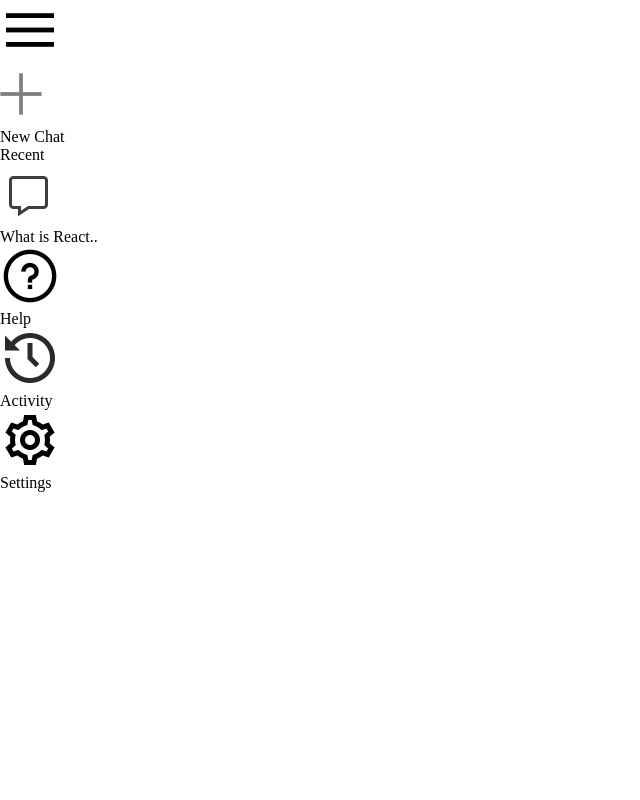
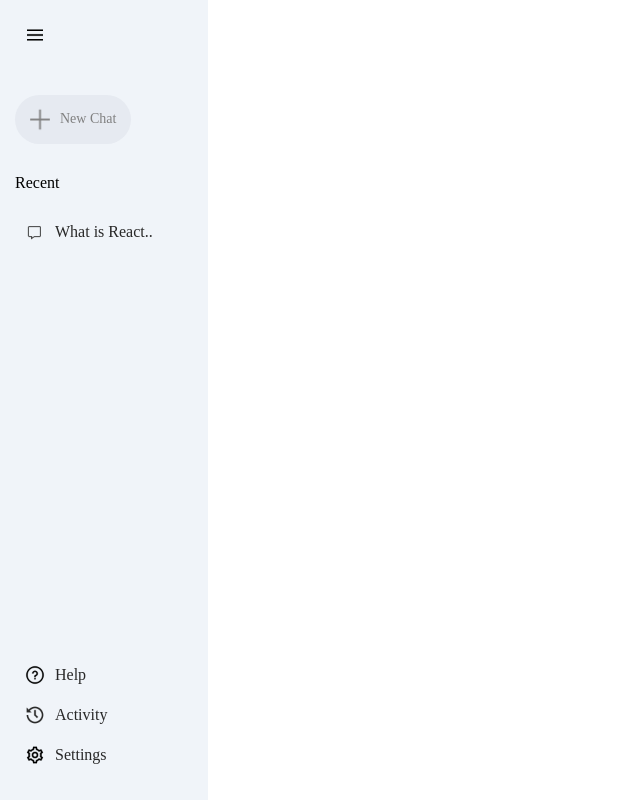
Before and after one commit to Thushan2002/gemini_clone-react, a React (Vite) app: page / in a window 1280 px wide. Shown: the whole page, without its empty margins (0-640 px from the left). Built offline with nearby package versions, Linux system fonts and the light colour scheme.

Commit message:
feat: Sidebar style added

```diff
--- a/src/Components/Sidebar/Sidebar.css
+++ b/src/Components/Sidebar/Sidebar.css
@@ -0,0 +1,66 @@
+.sidebar {
+    min-height: 100vh;
+    display: inline-flex;
+    flex-direction: column;
+    justify-content: space-between;
+    background-color: #f0f4f9;
+    padding: 25px 15px;
+}
+
+.sidebar img {
+    width: 20px;
+}
+
+.sidebar .menu {
+    display: block;
+    margin-left: 10px;
+    cursor: pointer;
+}
+
+.sidebar .new-chat {
+    margin-top: 50px;
+    display: inline-flex;
+    align-items: center;
+    gap: 10px;
+    padding: 10px 15px;
+    background-color: #e6eaf1;
+    border-radius: 50px;
+    font-size: 14px;
+    color: grey;
+    cursor: pointer;
+}
+
+.sidebar .recent {
+    display: flex;
+    flex-direction: column;
+}
+
+.sidebar .recent-title {
+    margin-top: 30px;
+    margin-bottom: 20px;
+}
+
+.sidebar .recent-entry {
+    display: flex;
+    align-items: center;
+    gap: 10px;
+    padding: 10px;
+    padding-right: 40px;
+    border-radius: 50px;
+    color: #282828;
+    cursor: pointer;
+}
+
+.sidebar .recent-entry:hover {
+    background-color: #e2e6eb;
+}
+
+.sidebar .bottom {
+    display: flex;
+    flex-direction: column;
+}
+
+.sidebar .bottom-item {
+    padding-right: 10px;
+    cursor: pointer;
+}
--- a/src/Components/Sidebar/Sidebar.jsx
+++ b/src/Components/Sidebar/Sidebar.jsx
@@ -12,7 +12,7 @@ const Sidebar = () => {
         </div>
         <div className="recent">
           <p className="recent-title">Recent</p>
-          <div className="recent-history">
+          <div className="recent-entry">
             <img src={assets.message_icon} alt="" />
             <p>What is React..</p>
           </div>
```
